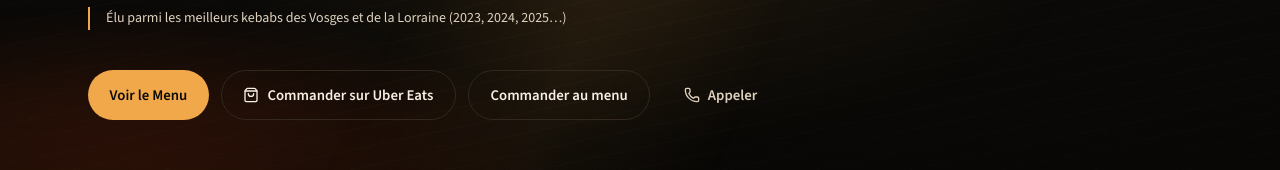
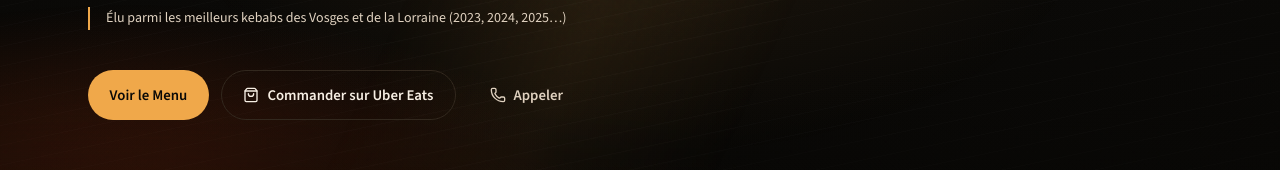
Before and after one commit to Jason54jg/Opale, a Next.js app: page / in a window 1280 px wide. Shown: the part 465-635 px from the top of the page. Built offline with nearby package versions, Linux system fonts and the light colour scheme; no server answers.

Commit message:
Remove the duplicate "Order from the menu" hero button.
It linked to #menu like "View Menu", so the hero showed two buttons
doing the same thing. Drop it and its unused hero.ctaTacos strings.

```diff
--- a/src/components/Hero.tsx
+++ b/src/components/Hero.tsx
@@ -71,9 +71,6 @@ export function Hero() {
             <ShoppingBag className="size-4" aria-hidden />
             {t("hero.ctaUberEats")}
           </a>
-          <a href="#menu" className="btn-secondary">
-            {t("hero.ctaTacos")}
-          </a>
           <a href={BUSINESS.phoneHref} className="btn-ghost">
             <Phone className="size-4" aria-hidden />
             {t("hero.ctaCall")}
--- a/src/i18n/en.json
+++ b/src/i18n/en.json
@@ -18,7 +18,6 @@
     "award": "Voted among the best kebabs in the Vosges and Lorraine (2023, 2024, 2025…)",
     "ctaMenu": "View Menu",
     "ctaUberEats": "Order on Uber Eats",
-    "ctaTacos": "Order from the menu",
     "ctaCall": "Call Now"
   },
   "composer": {
--- a/src/i18n/fr.json
+++ b/src/i18n/fr.json
@@ -18,7 +18,6 @@
     "award": "Élu parmi les meilleurs kebabs des Vosges et de la Lorraine (2023, 2024, 2025…)",
     "ctaMenu": "Voir le Menu",
     "ctaUberEats": "Commander sur Uber Eats",
-    "ctaTacos": "Commander au menu",
     "ctaCall": "Appeler"
   },
   "composer": {
```
